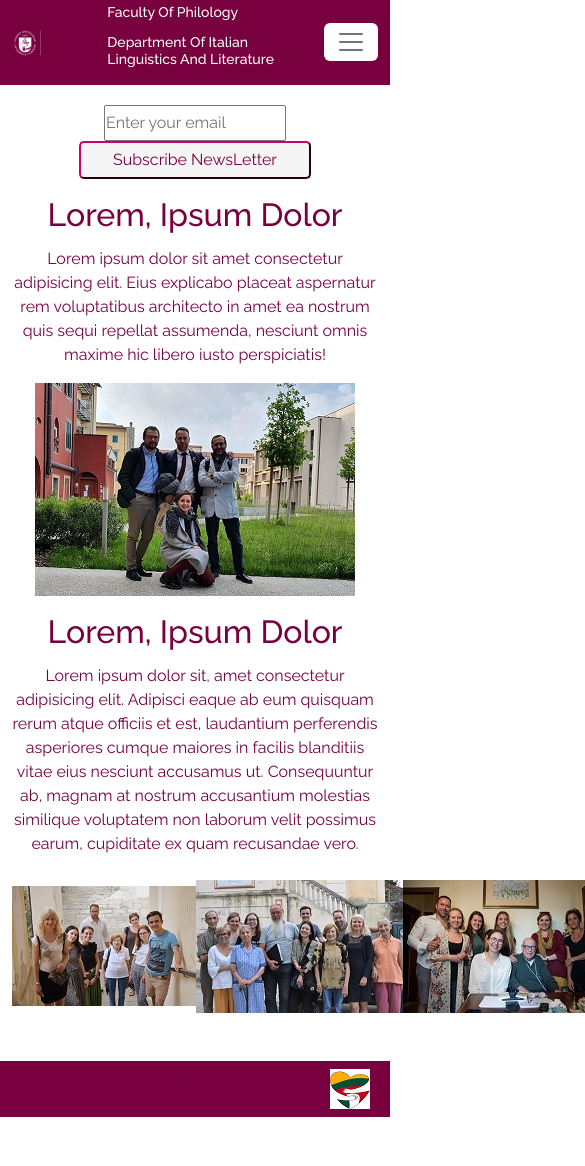
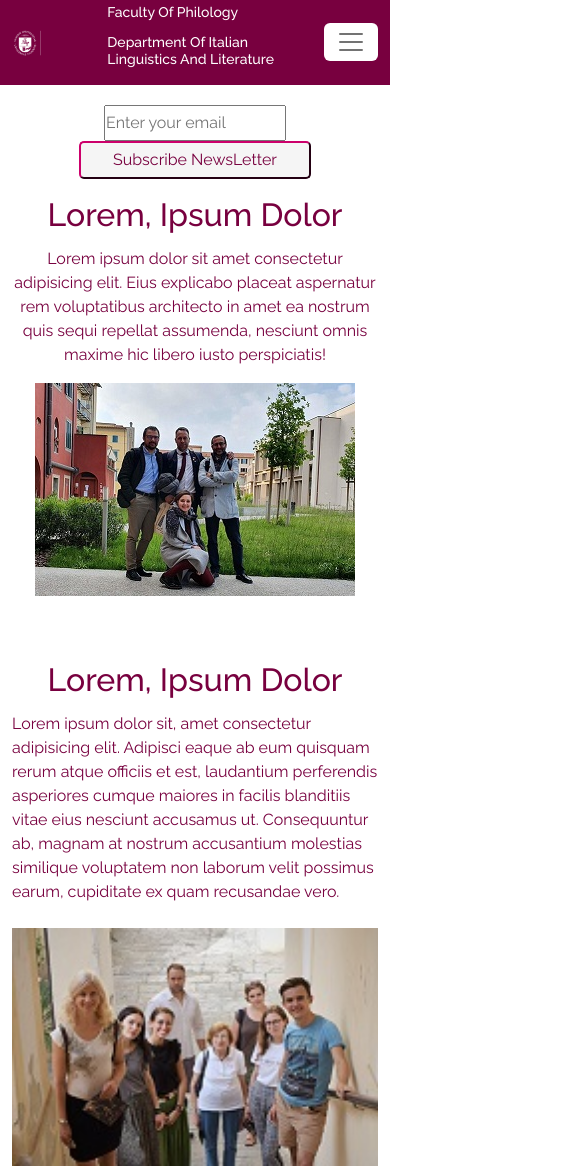
Before and after one commit to ernestappp/ernestappp.github.io, a website: page allnews.html in a window 390 px wide. Shown: the top 1166 px of the page, 585 px wide, since content can reach past the window. Before the commit the page ends 1117 px from the top, so only its background shows below. Drawn offline with nearby package versions, Linux system fonts and the light colour scheme.

Commit message:
news responsive

```diff
--- a/allnews.html
+++ b/allnews.html
@@ -152,29 +152,23 @@
             <p class="p-activity">
               Lorem ipsum dolor sit amet consectetur adipisicing elit. Eius explicabo placeat aspernatur rem voluptatibus architecto in amet ea nostrum quis sequi repellat assumenda, nesciunt omnis maxime hic libero iusto perspiciatis!
             </p>
-            <img src="/Images/NEWS.jpg" alt="Oops">
+            <img src="/Images/NEWS.jpg"  class="pb-5" alt="Oops">
           </div>
         </div>
 
          <!-- News2 -->
         <div class="content active" id="news">
           <h2 class="text-center pt-3 ">Lorem, ipsum dolor</h2>
-          <div class="news-content text-center">
             <p class="p-activity pb-2">
               Lorem ipsum dolor sit, amet consectetur adipisicing elit. Adipisci eaque ab eum quisquam rerum atque officiis et est, laudantium perferendis asperiores cumque maiores in facilis blanditiis vitae eius nesciunt accusamus ut. Consequuntur ab, magnam at nostrum accusantium molestias similique voluptatem non laborum velit possimus earum, cupiditate ex quam recusandae vero.
             </p>
-            <div class="row">
-            <div class="col d-flex justify-content-around align-items-center">
-              <img src="/Images/News2.jpg" class="pb-5" alt="Oops">
-              <img src="/Images/NEWS2_2.jpg" class="pb-5" alt="Oops">
-              <img src="/Images/News2_3.jpg" class="pb-5" alt="Oops">
-
+              <div class="row d-flex justify-content-around">
+                <img src="/Images/News2.jpg" class="pb-5 col-sm-4" alt="Oops">
+                <img src="/Images/NEWS2_2.jpg" class="pb-5 col-sm-4" alt="Oops">
+                <img src="/Images/News2_3.jpg" class="pb-5 col-sm-4" alt="Oops">
             </div>
-
-            </div>
-          </div>
         </div>
-    </div>
+      </div>
     </main>
   <footer>
     <section class="copyright ">
```
